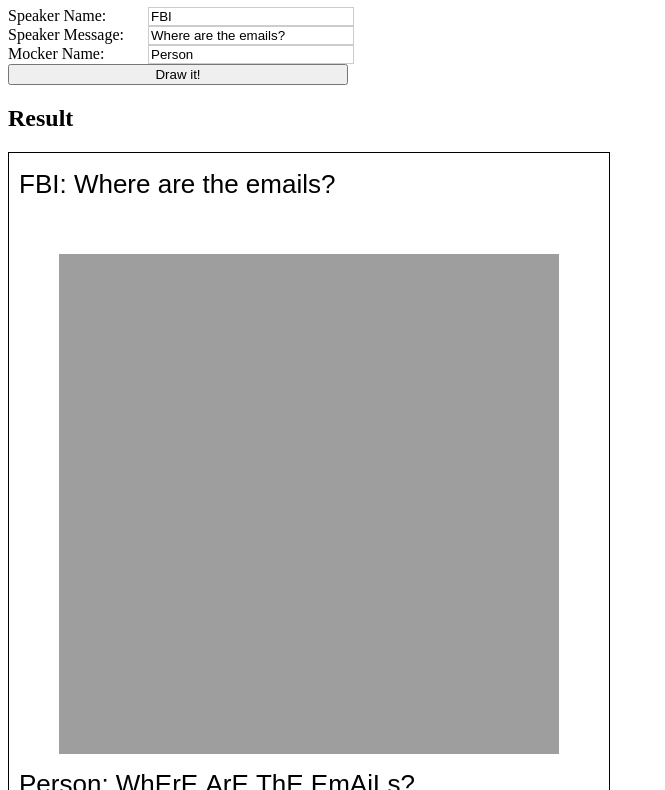
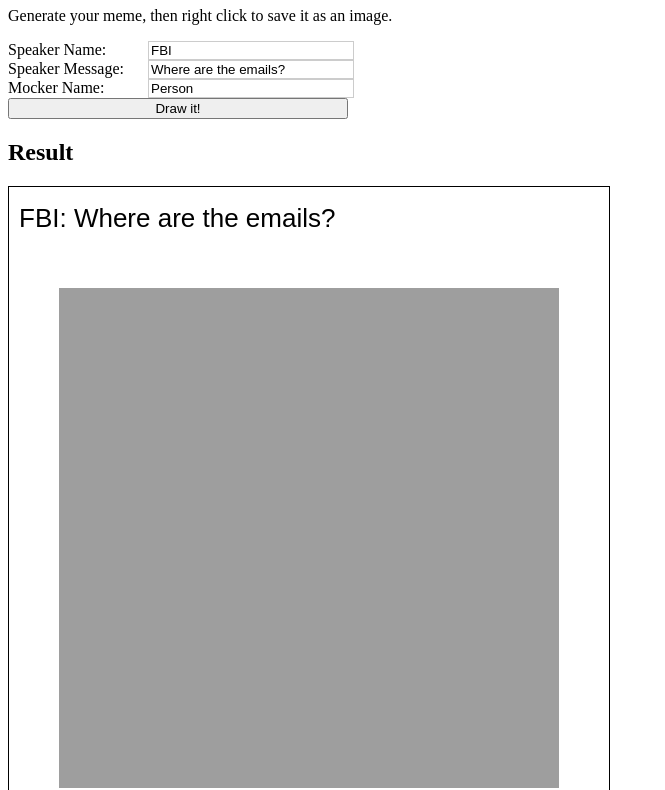
Before and after one commit to byxor/spongemock-generator, a plain HTML site: page index.html in a window 1280 px wide. Shown: the part 73-863 px from the top of the page, without its empty margins (0-665 px from the left). Drawn offline with Linux system fonts and the light colour scheme.

Commit message:
Update index.html

```diff
--- a/index.html
+++ b/index.html
@@ -7,12 +7,17 @@
 </head>
 
 <body>
+
   <h1>Spongemock Meme Generator</h1>
+
+  <p>Generate your meme, then right click to save it as an image.</p>
+
   <div class="styledLabel">Speaker Name: </div><input type="text" id="speakerNameField" class="styledInput" value="FBI"><br>
   <div class="styledLabel">Speaker Message: </div><input type="text" id="speakerMessageField" class="styledInput" value="Where are the emails?">
   <br>
   <div class="styledLabel">Mocker Name: </div><input type="text" id="mockerNameField" class="styledInput" value="Person"><br>
   <input class="styledButton" type="button" id="drawButton" value="Draw it!"><br>
+
   <h2>Result</h2>
   <canvas id="canvas" width=100 height=100></canvas>
   <script src="spongemock.js"></script>
```
Lines whose indentation alone changed are shown as unchanged.
